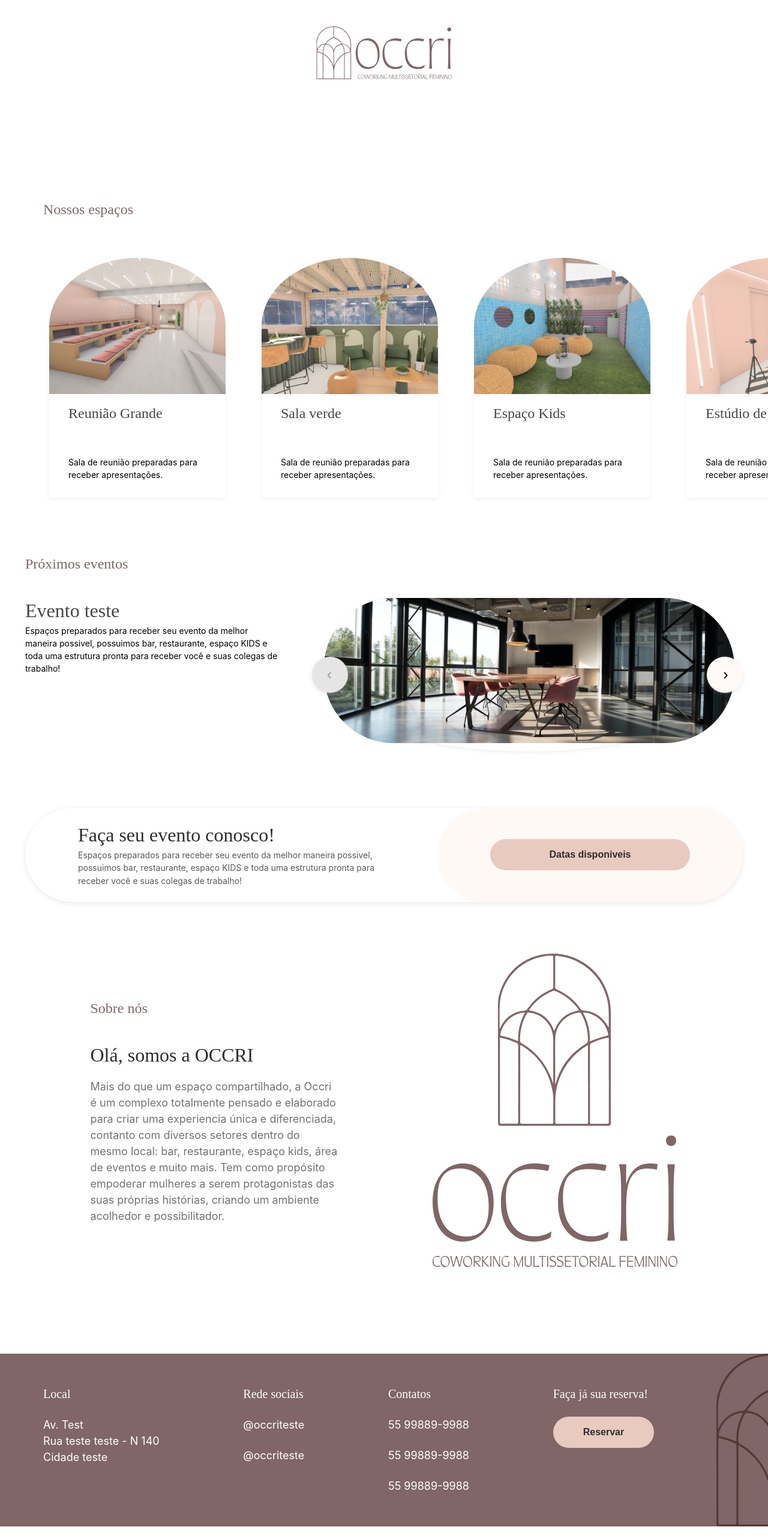
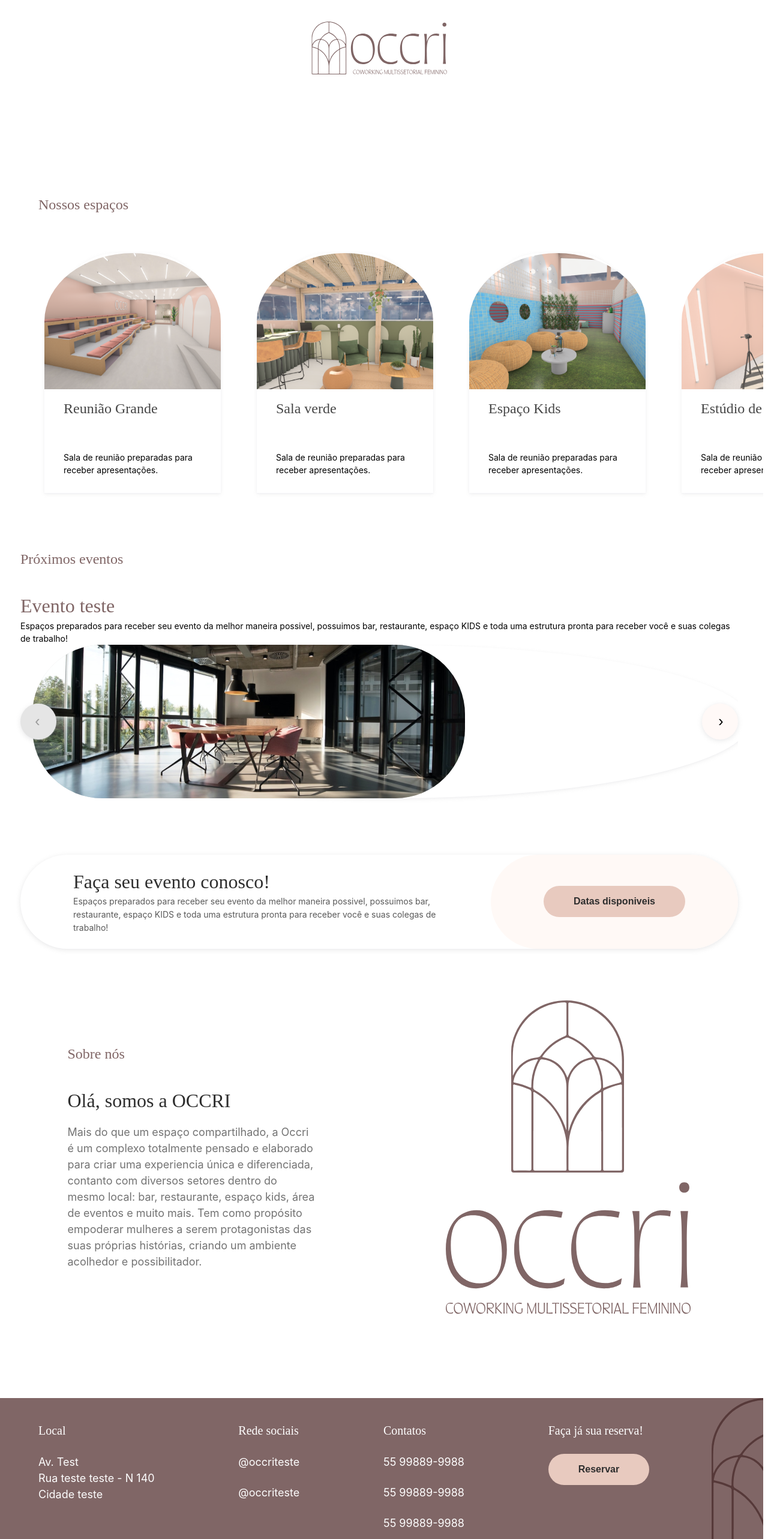
Before and after one commit to JeanLiima/next-template, a Next.js app: page / in a window 1280 px wide. Shown: the top 2566 px of the page at 60% size. Before the commit the page ends 2545 px from the top, so only its background shows below. Built offline with nearby package versions, Linux system fonts and the light colour scheme.

Commit message:
Fix horizontal scrolling

```diff
--- a/src/components/button/styles.module.scss
+++ b/src/components/button/styles.module.scss
@@ -21,6 +21,7 @@ $bg-color--dark: #806666;
         font-weight: 600;
         font-size: 16px;
         line-height: 125%;
+        white-space: nowrap;
 
         color: #2E2E2E;
     }
--- a/src/components/footer/styles.module.scss
+++ b/src/components/footer/styles.module.scss
@@ -16,7 +16,7 @@ $bg-color--dark: #806666;
         display: flex;
         flex-direction: row;
         flex-wrap: nowrap;
-        height: 100%;
+        height: auto;
         width: 100%;
 
         justify-content: space-between;
--- a/src/pages/home/components/about/index.tsx
+++ b/src/pages/home/components/about/index.tsx
@@ -7,14 +7,16 @@ const About = () => {
     return (
         <div className={styles.about}>
             <div className={styles['about__content']}>
+              <div className={styles['about__content__description']}>
                 <h2>Sobre nós</h2>
                 <h3>Olá, somos a OCCRI</h3>
                 <p>
                     Mais do que um espaço compartilhado, a Occri é um complexo totalmente pensado e elaborado para criar uma experiencia única e diferenciada, contanto com diversos setores dentro do mesmo local: bar, restaurante, espaço kids, área de eventos e muito mais. Tem como propósito empoderar mulheres a serem protagonistas das suas próprias histórias, criando um ambiente acolhedor e possibilitador.
                 </p>
               </div>
-          <div>
+              <div className={styles['about__content__image']}>
                 <Image src={OccriCompleteLogo} alt="Logo completo com texto coworking multissetorial feminino" />
+              </div>
           </div>
         </div>
     );
--- a/src/pages/home/components/about/styles.module.scss
+++ b/src/pages/home/components/about/styles.module.scss
@@ -1,18 +1,23 @@
 .about {
+    display: flex;
+    flex-direction: column;
+    flex-wrap: nowrap;
+    width: 100%;
+
+    &__content {
         display: flex;
         flex-direction: row;
         flex-wrap: nowrap;
-    width: 100%;
-    justify-content: space-around;
+        align-self: center;
+        justify-content: flex-start;
+        gap: 217px;
         padding: 44px 72px 140px 72px;
 
-    &__content {
+        &__description {
             display: flex;
             flex-direction: column;
             flex-wrap: nowrap;
             align-self: center;
-
-        max-width: 413px;
 
             h2 {
                 font-family: 'Poppins';
@@ -37,6 +42,7 @@
             }
 
             p {
+                width: 413px;
                 font-style: normal;
                 font-weight: 400;
                 font-size: 18px;
@@ -44,4 +50,12 @@
                 color: #737373;
             }
         }
+
+        &__image {
+            display: flex;
+            align-self: center;
+            width: 100%;
+            height: 100%;
         }
+    }
+  }
--- a/src/pages/home/components/events-advert/styles.module.scss
+++ b/src/pages/home/components/events-advert/styles.module.scss
@@ -43,7 +43,7 @@
 
         background: #FFF9F6;
         border-radius: 94px;
-        min-width: 509px;
+        max-width: 509px;
 
     }
   }
--- a/src/pages/home/components/events/index.tsx
+++ b/src/pages/home/components/events/index.tsx
@@ -5,6 +5,7 @@ import styles from './styles.module.scss'
 const Events = () => {
     return (
         <div className={styles.events}>
+          <div className={styles['events__content']}>
             <h2>Próximos eventos</h2>
             <div className={styles['events__container']}>
               <div className={styles['events__container__description']}>
@@ -20,6 +21,7 @@ const Events = () => {
               </div>
             </div>
           </div>
+        </div>
     );
 };
 
--- a/src/pages/home/components/events/styles.module.scss
+++ b/src/pages/home/components/events/styles.module.scss
@@ -3,6 +3,11 @@
     flex-direction: column;
     flex-wrap: nowrap;
     width: 100%;
+
+    &__content {
+        display: flex;
+        flex-direction: column;
+        flex-wrap: nowrap;
 
         padding: 42px;
 
@@ -31,3 +36,4 @@
             }
         }
     }
+}
--- a/src/pages/home/components/spaces/index.tsx
+++ b/src/pages/home/components/spaces/index.tsx
@@ -5,8 +5,10 @@ import styles from './styles.module.scss'
 const Spaces = () => {
     return (
         <div className={styles.spaces}>
-          <h2>Nossos espaços</h2>
-            <SpacesCarousel />
+            <div className={styles['spaces__content']}>
+                <h2>Nossos espaços</h2>
+                <SpacesCarousel />
+            </div>
         </div>
     );
 };
--- a/src/pages/home/components/spaces/styles.module.scss
+++ b/src/pages/home/components/spaces/styles.module.scss
@@ -5,9 +5,16 @@
     flex-wrap: nowrap;
     width: 100%;
 
-    padding: 42px 0px 42px 72px;
+    &__content {
+      display: block;
+      display: flex;
+      flex-direction: column;
+      flex-wrap: nowrap;
 
-    h2 {
-      margin-bottom: 54px;
+      padding: 42px 0px 42px 72px;
+
+      h2 {
+        margin-bottom: 54px;
+      }
     }
   }
--- a/src/pages/home/index.page.tsx
+++ b/src/pages/home/index.page.tsx
@@ -26,10 +26,14 @@ const Home: NextPage = () => {
 
       <main className={styles.main}>
         <div className={styles.logo}>
-          <Image src={OccriLogo} alt='Occri logo'/>
+          <div className={styles['logo__content']}>
+            <Image src={OccriLogo} alt='Occri logo'/>
+          </div>
         </div>
         <div className={styles.sliders}>
-          <InitialCarousel />
+          <div className={styles['sliders__content']}>
+            <InitialCarousel />
+          </div>
         </div>
         <Spaces />
         <Events />
--- a/src/pages/home/styles.module.scss
+++ b/src/pages/home/styles.module.scss
@@ -9,6 +9,7 @@ $bg-color--dark: #806666;
 
   width: 100%;
   height: 100%;
+  margin: -8px;
 }
 
 .logo {
@@ -16,8 +17,16 @@ $bg-color--dark: #806666;
   flex-direction: row;
   flex-wrap: nowrap;
   width: 100%;
-  justify-content: center;
-  padding: 44px 72px 40px 72px;
+
+  &__content {
+    display: flex;
+    flex-direction: row;
+    flex-wrap: nowrap;
+    width: 100%;
+    justify-content: center;
+
+    padding: 44px 72px 40px 72px;
+  }
 }
 
 .main {
@@ -32,9 +41,15 @@ $bg-color--dark: #806666;
 
 .sliders {
   display: flex;
-  flex-direction: row;
+  flex-direction: column;
   flex-wrap: nowrap;
 
   width: 100%;
-  padding: 42px 0px 56px 72px;
+
+  &__content {
+    display: flex;
+    flex-direction: row;
+    flex-wrap: nowrap;
+    padding: 42px 0px 56px 72px;
+  }
 }
--- a/src/styles/globals.scss
+++ b/src/styles/globals.scss
@@ -1,7 +1,7 @@
 html,
 body {
   padding: 0;
-  margin: 0;
+  margin: 0 !important;
   font-family: -apple-system, BlinkMacSystemFont, Segoe UI, Roboto, Oxygen,
     Ubuntu, Cantarell, Fira Sans, Droid Sans, Helvetica Neue, sans-serif;
 }
```
Lines whose indentation alone changed are shown as unchanged.
